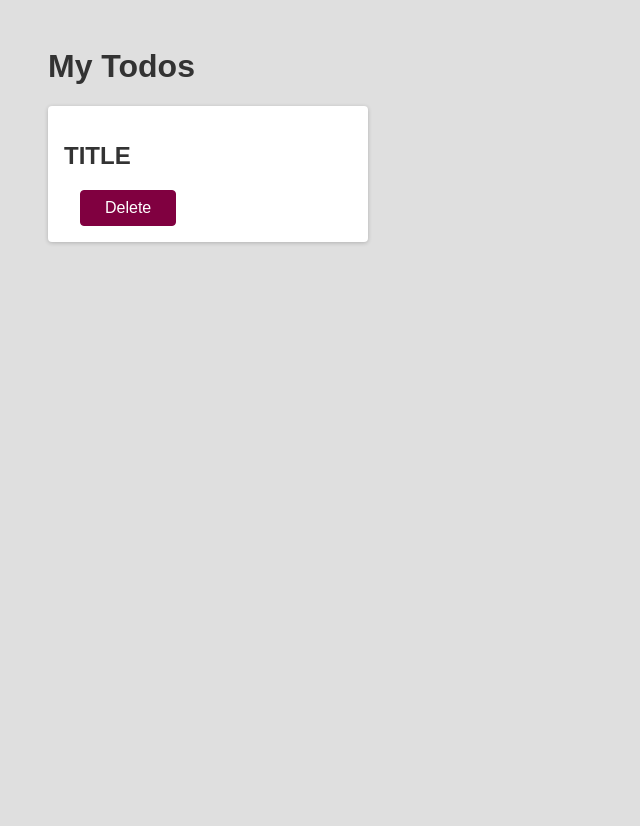
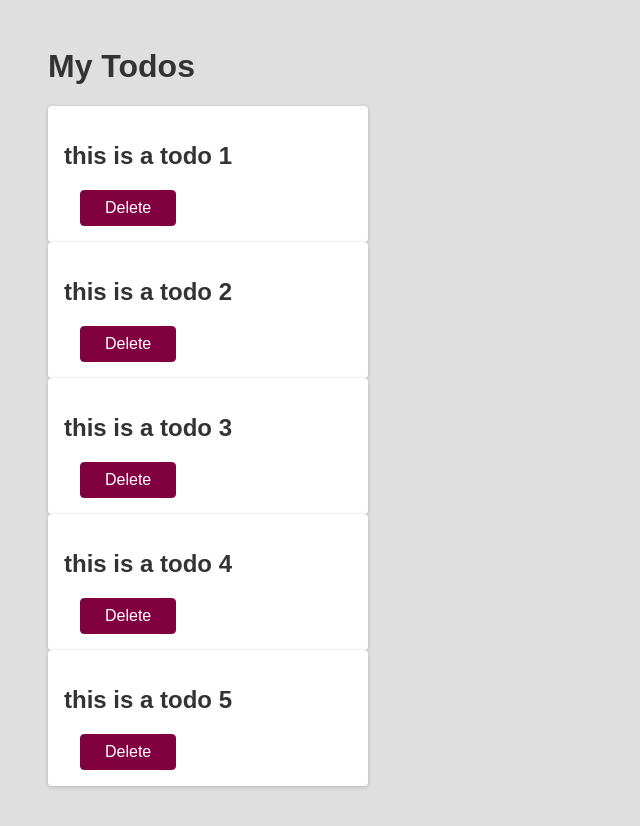
Before and after one commit to BaoKhanh99/learning-reactjs, a React (Create React App) app: page / in a window 1280 px wide. Shown: the top 826 px of the page, without its empty margins (0-640 px from the left). Before the commit the page ends 800 px from the top, so only its background shows below. Built offline with nearby package versions, Linux system fonts and the light colour scheme.

Commit message:
Create component and passing data

```diff
--- a/src/App.js
+++ b/src/App.js
@@ -1,15 +1,15 @@
 import './App.css';
+import Todo from './components/Todo';
 
 function App() {
   return (
     <div>
       <h1>My Todos</h1>
-      <div className='card'>
-        <h2>TITLE</h2>
-        <div className='action'>
-          <button className='btn'>Delete</button>
-        </div>
-      </div>
+      <Todo name="this is a todo 1"/>
+      <Todo name="this is a todo 2"/>
+      <Todo name="this is a todo 3"/>
+      <Todo name="this is a todo 4"/>
+      <Todo name="this is a todo 5"/>
     </div>
   );
 }
--- /dev/null
+++ b/src/components/Todo.js
@@ -0,0 +1,12 @@
+function Todo(props) {
+  return (
+    <div className="card">
+      <h2>{props.name}</h2>
+      <div className="action">
+        <button className="btn">Delete</button>
+      </div>
+    </div>
+  );
+}
+
+export default Todo;
```
